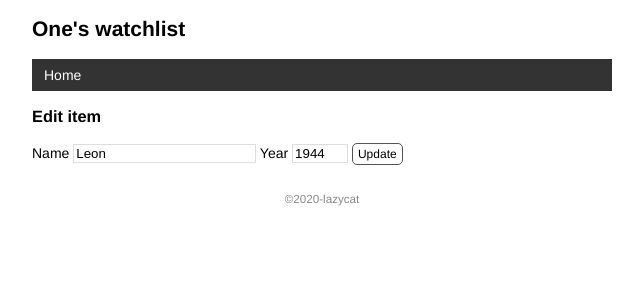
After one commit to lazycat0706/my_flask_1, a Flask app: page /movie/edit/1 in a window 1280 px wide. The commit adds this page. Shown: the top 300 px of the page, without its empty margins (318-961 px from the left). Run offline with Flask 2, Linux system fonts and the light colour scheme; data comes from the database, SQL or seed files in the repository; both versions use the stored data as it was after the commit.

Commit message:
增加新增、修改、删除功能

```diff
--- a/app.py
+++ b/app.py
@@ -1,7 +1,6 @@
 from flask import Flask
 from flask import request
-from flask import redirect, url_for, render_template
-from werkzeug.routing import BaseConverter
+from flask import redirect, url_for, render_template, flash
 from flask_sqlalchemy import SQLAlchemy
 import os
 import sys
@@ -16,6 +15,7 @@ else:
 app = Flask(__name__)
 app.config['SQLALCHEMY_DATABASE_URI'] = prefix + os.path.join(app.root_path, 'data.db')
 app.config['SQLALCHEMY_TRACK_MODIFICATION'] = False
+app.config['SECRET_KEY'] = 'dev'
 db = SQLAlchemy(app)
 
 
@@ -55,18 +55,56 @@ def forge():
     click.echo('Done')
 
 
-@app.route('/')
-def index():
-    user = User.query.first()
-    movies = Movie.query.all()
-    return render_template('index.html', movies=movies)
-
-
 @app.errorhandler(404)
 def page_not_found(e):
     user = User.query.first()
     return render_template('404.html'), 404
 
+
+@app.route('/', methods=['GET', 'POST'])
+def index():
+    if request.method == 'POST':
+        title = request.form.get('title')
+        year = request.form.get('year')
+        if not title or not year or len(year) > 4 or len(title) > 60:
+            flash("Invalid input")
+            print('Invalid input-----title: %s--year: %s' % (title, year))
+            return redirect(url_for('index'))
+        movie = Movie(title=title, year=year)
+        db.session.add(movie)
+        db.session.commit()
+        flash("Item created")
+        print('Item created-----title: %s--year: %s' % (title, year))
+        return redirect(url_for('index'))
+    movies = Movie.query.all()
+    return render_template('index.html', movies=movies)
+
+
+@app.route('/movie/edit/<int:movie_id>', methods=['GET', 'POST'])
+def edit(movie_id):
+    movie = Movie.query.get_or_404(movie_id)
+    if request.method == "POST":
+        title = request.form['title']
+        year = request.form['year']
+        if not title or not year or len(year) > 4 or len(title) > 60:
+            flash("Invalid input")
+            return redirect(url_for('edit', movie_id=movie_id))
+        movie.title = title
+        movie.year = year
+        db.session.commit()
+        flash('Item Update')
+        return redirect(url_for('index'))
+    return render_template('edit.html', movie=movie)
+
+
+@app.route('/movie/delete/<int:movie_id>', methods=['GET', 'POST'])
+def delete(movie_id):
+    movie = Movie.query.get_or_404(movie_id)
+    db.session.delete(movie)
+    db.session.commit()
+    flash('Item delete')
+    print('Movie delete: %s' % movie)
+    return redirect(url_for('index'))
 
 
 @app.route('/debug/')
--- /dev/null
+++ b/static/style.css
@@ -0,0 +1,115 @@
+/* 页面整体 */
+body {
+margin: auto;
+max-width: 580px;
+font-size: 14px;
+font-family: Helvetica, Arial, sans-serif;
+}
+/* 页脚 */
+footer {
+color: #888;
+margin-top: 15px;
+text-align: center;
+padding: 10px;
+}
+/* 头像 */
+.avatar {
+width: 40px;
+}
+/* 电影列表 */
+.movie-list {
+list-style-type: none;
+padding: 0;
+margin-bottom: 10px;
+box-shadow: 0 2px 5px 0 rgba(0, 0, 0, 0.16), 0 2px 10px 0 rgba(0, 0, 0, 0.12);
+}
+.movie-list li {
+padding: 12px 24px;
+border-bottom: 1px solid #ddd;
+}
+.movie-list li:last-child {
+border-bottom:none;
+}
+.movie-list li:hover {
+background-color: #f8f9fa;
+}
+/* 龙猫图片 */
+.totoro {
+display: block;
+margin: 0 auto;
+height: 100px;
+}
+/*导航栏css*/
+nav ul {
+list-style-type: none;
+margin: 0;
+padding: 0;
+overflow: hidden;
+background-color: #333;
+}
+nav li {
+float: left;
+}
+nav li a {
+display: block;
+color: white;
+text-align: center;
+padding: 8px 12px;
+text-decoration: none;
+}
+nav li a:hover {
+background-color: #111;
+}
+/*IMDB链接css*/
+.float-right {
+float: right;
+}
+.imdb {
+font-size: 12px;
+font-weight: bold;
+color: black;
+text-decoration: none;
+background: #F5C518;
+border-radius: 5px;
+padding: 3px 5px;
+}
+/* 覆盖某些浏览器对 input 元素定义的字体 */
+input[type=submit] {
+font-family: inherit;
+}
+input[type=text] {
+border: 1px solid #ddd;
+}
+input[name=year] {
+width: 50px;
+}
+.btn {
+font-size: 12px;
+padding: 3px 5px;
+text-decoration: none;
+cursor: pointer;
+background-color: white;
+color: black;
+border: 1px solid #555555;
+border-radius: 5px;
+}
+.btn:hover {
+text-decoration: none;
+background-color: black;
+color: white;
+border: 1px solid black;
+}
+/*alert消息css*/
+.alert {
+position: relative;
+padding: 7px;
+margin: 7px 0;
+/*border: 1px solid transparent;*/
+color: #004085;
+background-color: #cce5ff;
+border-color: #b8daff;
+border-radius: 5px;
+}
+.inline-form {
+display:inline;
+}
--- a/templates/base.html
+++ b/templates/base.html
@@ -11,7 +11,6 @@
 </head>
 <body>
     <h2>
-        <img alt="Avatar" class="avatar" src="{{ url_for('static', filename='images/avatar.png') }}">
         {{ user.name }}'s watchlist
     </h2>
     <nav>
@@ -19,9 +18,12 @@
             <li><a href="{{ url_for('index') }}">Home</a> </li>
         </ul>
     </nav>
+    {% for message in get_flashed_messages() %}
+        <div class="alert">{{ message }}</div>
+    {% endfor %}
     {% block content %}{% endblock %}
     <footer>
-        <small>&copy;2018</small>
+        <small>&copy;2020-lazycat</small>
     </footer>
 </body>
 </html>
--- /dev/null
+++ b/templates/edit.html
@@ -0,0 +1,10 @@
+{% extends 'base.html' %}
+
+{% block content %}
+<h3>Edit item</h3>
+<form method="post">
+    Name <input type="text" name="title" autocomplete="off" required value="{{ movie.title }}">
+    Year <input type="text" name="year" autocomplete="off" required value="{{ movie.year }}">
+    <input class="btn" type="submit" name="submit" value="Update">
+</form>
+{% endblock %}
```
Also changed, not shown: templates/index.html (+11 -2 lines), templates/index2.html (+16 -16 lines), data.db.
